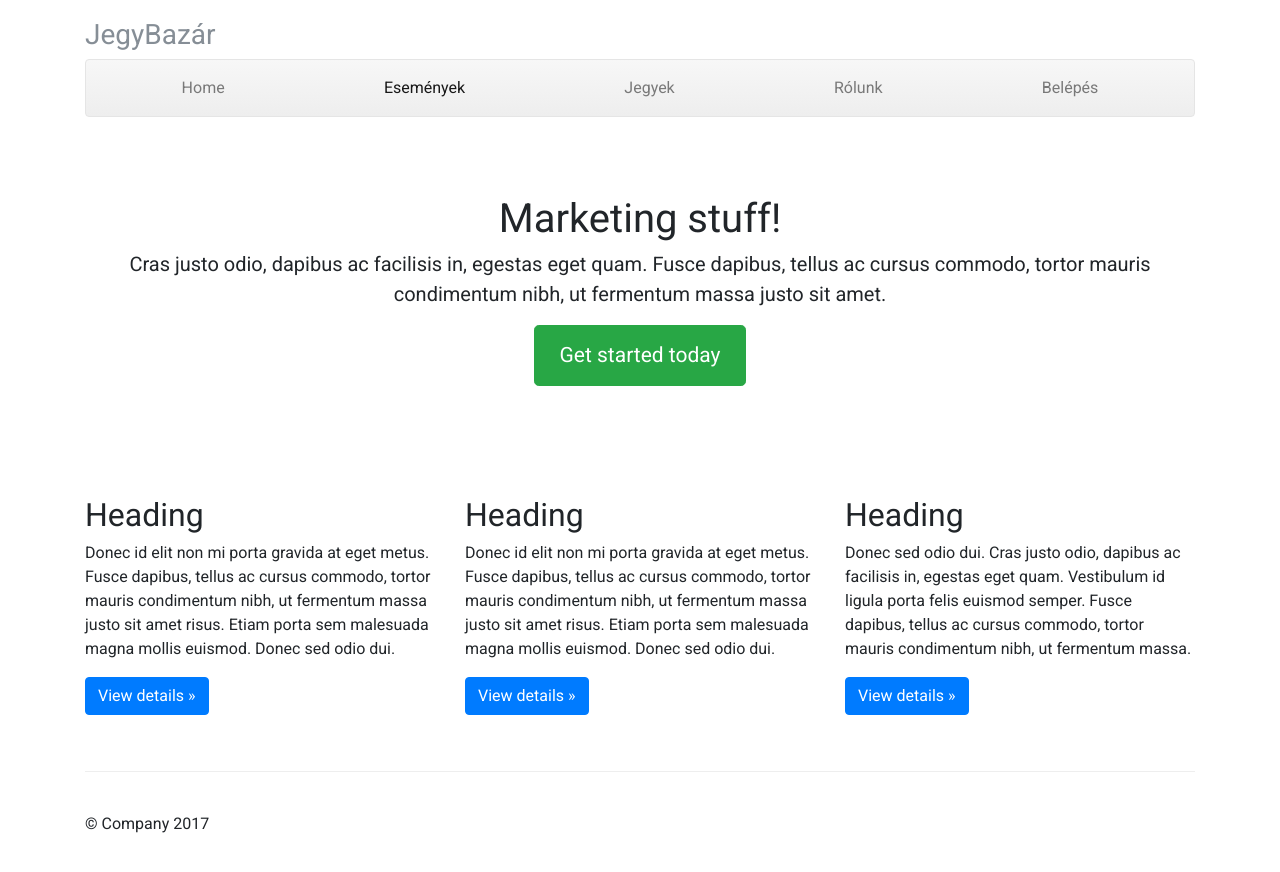
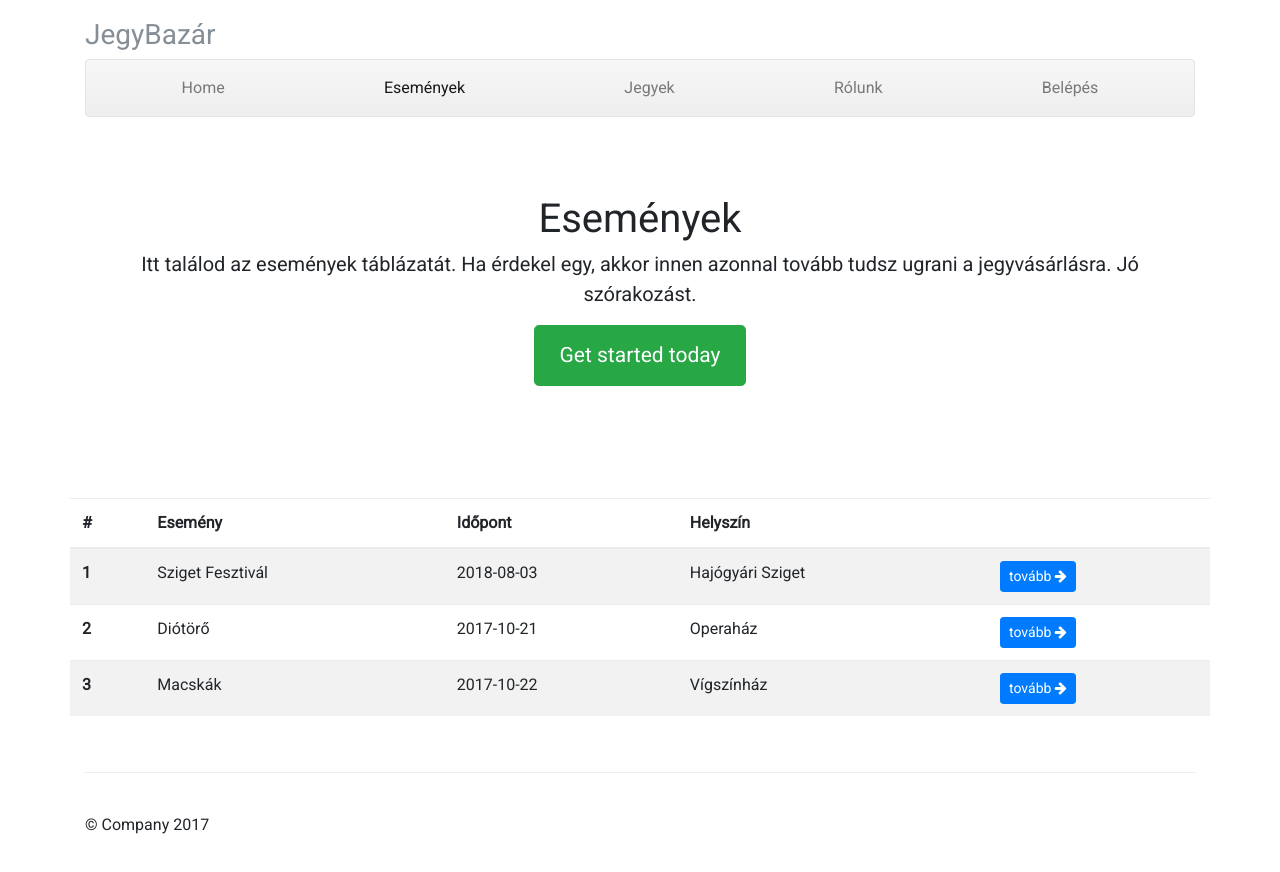
Before and after one commit to cherryApp/netacademia-bt4, a plain HTML site: page events.html in a window 1280 px wide. Drawn offline with Linux system fonts and the light colour scheme.

Commit message:
Feat: add a table to the events page.

```diff
--- a/events.html
+++ b/events.html
@@ -50,28 +50,62 @@
 
       <!-- Jumbotron -->
       <div class="jumbotron">
-        <h1>Marketing stuff!</h1>
-        <p class="lead">Cras justo odio, dapibus ac facilisis in, egestas eget quam. Fusce dapibus, tellus ac cursus commodo, tortor mauris condimentum nibh, ut fermentum massa justo sit amet.</p>
+        <h1>Események</h1>
+        <p class="lead">Itt találod az események táblázatát.
+          Ha érdekel egy, akkor innen azonnal tovább tudsz ugrani a
+          jegyvásárlásra. Jó szórakozást.
+        </p>
         <p><a class="btn btn-lg btn-success" href="#" role="button">Get started today</a></p>
       </div>
 
       <!-- Example row of columns -->
       <div class="row">
-        <div class="col-lg-4">
-          <h2>Heading</h2>
-          <p>Donec id elit non mi porta gravida at eget metus. Fusce dapibus, tellus ac cursus commodo, tortor mauris condimentum nibh, ut fermentum massa justo sit amet risus. Etiam porta sem malesuada magna mollis euismod. Donec sed odio dui. </p>
-          <p><a class="btn btn-primary" href="#" role="button">View details &raquo;</a></p>
-        </div>
-        <div class="col-lg-4">
-          <h2>Heading</h2>
-          <p>Donec id elit non mi porta gravida at eget metus. Fusce dapibus, tellus ac cursus commodo, tortor mauris condimentum nibh, ut fermentum massa justo sit amet risus. Etiam porta sem malesuada magna mollis euismod. Donec sed odio dui. </p>
-          <p><a class="btn btn-primary" href="#" role="button">View details &raquo;</a></p>
-        </div>
-        <div class="col-lg-4">
-          <h2>Heading</h2>
-          <p>Donec sed odio dui. Cras justo odio, dapibus ac facilisis in, egestas eget quam. Vestibulum id ligula porta felis euismod semper. Fusce dapibus, tellus ac cursus commodo, tortor mauris condimentum nibh, ut fermentum massa.</p>
-          <p><a class="btn btn-primary" href="#" role="button">View details &raquo;</a></p>
-        </div>
+          <table class="table table-striped">
+              <thead>
+                <tr>
+                  <th>#</th>
+                  <th>Esemény</th>
+                  <th>Időpont</th>
+                  <th>Helyszín</th>
+                  <th></th>
+                </tr>
+              </thead>
+              <tbody>
+                <tr>
+                  <th scope="row">1</th>
+                  <td>Sziget Fesztivál</td>
+                  <td>2018-08-03</td>
+                  <td>Hajógyári Sziget</td>
+                  <td>
+                    <a href="#" class="btn btn-primary btn-sm">
+                      tovább <i class="fa fa-arrow-right" aria-hidden="true"></i>
+                    </a>
+                  </td>
+                </tr>
+                <tr>
+                  <th scope="row">2</th>
+                  <td>Diótörő</td>
+                  <td>2017-10-21</td>
+                  <td>Operaház</td>
+                  <td>
+                    <a href="#" class="btn btn-primary btn-sm">
+                      tovább <i class="fa fa-arrow-right" aria-hidden="true"></i>
+                    </a>
+                  </td>
+                </tr>
+                <tr>
+                  <th scope="row">3</th>
+                  <td>Macskák</td>
+                  <td>2017-10-22</td>
+                  <td>Vígszínház</td>
+                  <td>
+                    <a href="#" class="btn btn-primary btn-sm">
+                      tovább <i class="fa fa-arrow-right" aria-hidden="true"></i>
+                    </a>
+                  </td>
+                </tr>
+              </tbody>
+            </table>
       </div>
 
       <!-- Site footer -->
```
